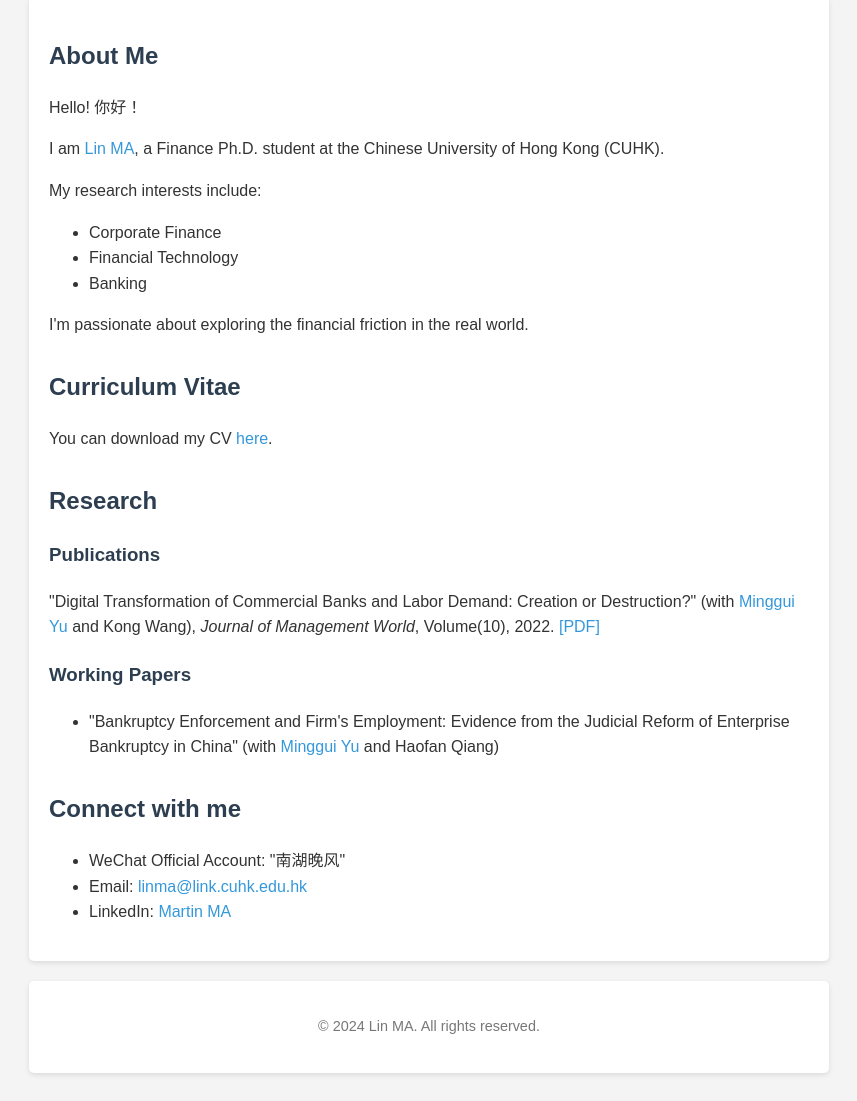
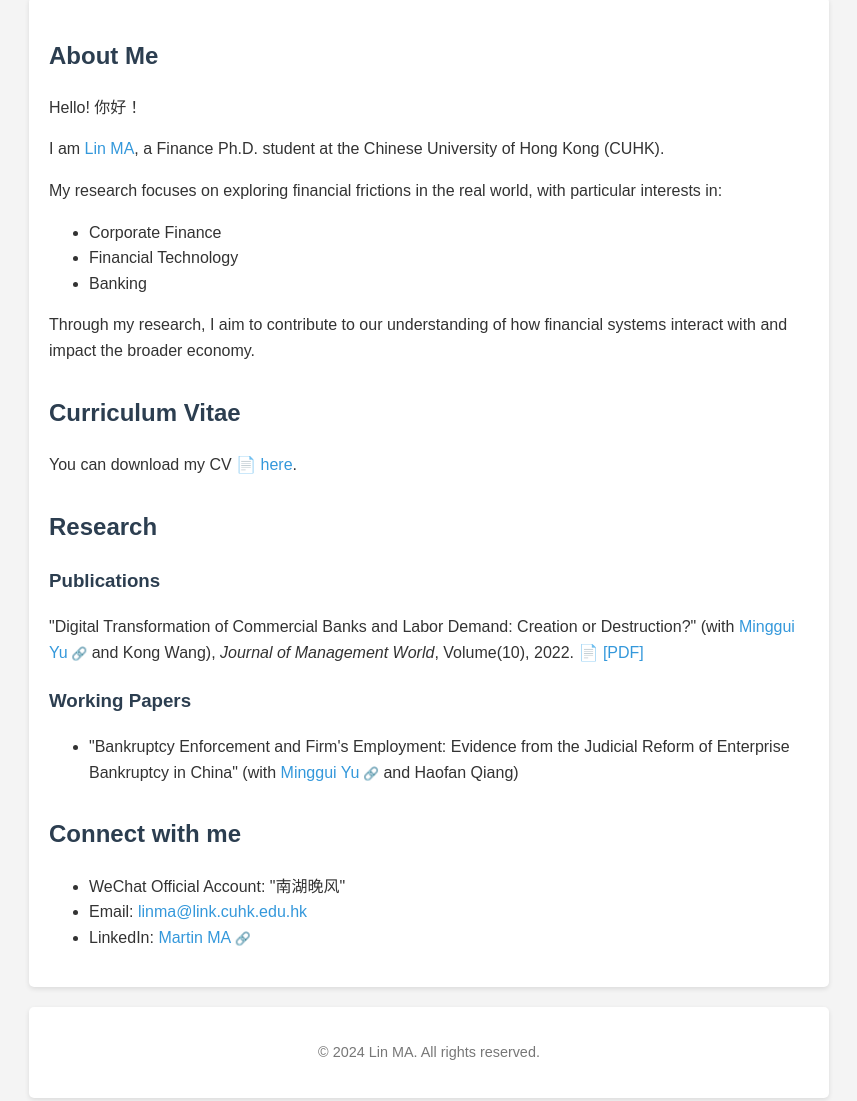
Before and after one commit to linma-cuhk/linma-cuhk.github.io, a plain HTML site: page index.html in a window 1280 px wide. Shown: the part 219-1320 px from the top of the page, without its empty margins (211-1068 px from the left). Drawn offline with Linux system fonts and the light colour scheme.

Commit message:
Update index.html

```diff
--- a/index.html
+++ b/index.html
@@ -62,6 +62,13 @@
             font-size: 0.9em;
             color: #777;
         }
+        .pdf-link:before {
+            content: "📄 ";
+        }
+        .external-link:after {
+            content: " 🔗";
+            font-size: 0.8em;
+        }
     </style>
 </head>
 <body>
@@ -84,31 +91,31 @@
 
             <p>I am <span class="highlight">Lin MA</span>, a Finance Ph.D. student at the Chinese University of Hong Kong (CUHK).</p>
 
-            <p>My research interests include:</p>
+            <p>My research focuses on exploring financial frictions in the real world, with particular interests in:</p>
             <ul>
                 <li>Corporate Finance</li>
                 <li>Financial Technology</li>
                 <li>Banking</li>
             </ul>
 
-            <p>I'm passionate about exploring the financial friction in the real world.</p>
+            <p>Through my research, I aim to contribute to our understanding of how financial systems interact with and impact the broader economy.</p>
         </section>
 
         <section id="cv" class="cv">
             <h2>Curriculum Vitae</h2>
-            <p>You can download my CV <a href="resource/MA_Lin_CV.pdf" target="_blank">here</a>.</p>
+            <p>You can download my CV <a href="resource/MA_Lin_CV.pdf" target="_blank" class="pdf-link">here</a>.</p>
         </section>
 
         <section id="research" class="research">
             <h2>Research</h2>
             <div class="paper">
                 <h3>Publications</h3>
-                <p>"Digital Transformation of Commercial Banks and Labor Demand: Creation or Destruction?" (with <a href="https://dtfe.zuel.edu.cn/szjsyxdjryw-szjsyw_kytd/szjsyxdjryw_cont_person/details-33621.html" target="_blank">Minggui Yu</a> and Kong Wang), <i>Journal of Management World</i>, Volume(10), 2022. <a href="resource/papers/Digital_Transformation_of_Commercial_Banks_and_Labor_Demand.pdf" target="_blank">[PDF]</a></p>
+                <p>"Digital Transformation of Commercial Banks and Labor Demand: Creation or Destruction?" (with <a href="https://dtfe.zuel.edu.cn/szjsyxdjryw-szjsyw_kytd/szjsyxdjryw_cont_person/details-33621.html" target="_blank" class="external-link">Minggui Yu</a> and Kong Wang), <i>Journal of Management World</i>, Volume(10), 2022. <a href="resource/papers/Digital_Transformation_of_Commercial_Banks_and_Labor_Demand.pdf" target="_blank" class="pdf-link">[PDF]</a></p>
             </div>
             <div class="paper">
                 <h3>Working Papers</h3>
                 <ul>
-                    <li>"Bankruptcy Enforcement and Firm's Employment: Evidence from the Judicial Reform of Enterprise Bankruptcy in China" (with <a href="https://dtfe.zuel.edu.cn/szjsyxdjryw-szjsyw_kytd/szjsyxdjryw_cont_person/details-33621.html" target="_blank">Minggui Yu</a> and Haofan Qiang)</li>
+                    <li>"Bankruptcy Enforcement and Firm's Employment: Evidence from the Judicial Reform of Enterprise Bankruptcy in China" (with <a href="https://dtfe.zuel.edu.cn/szjsyxdjryw-szjsyw_kytd/szjsyxdjryw_cont_person/details-33621.html" target="_blank" class="external-link">Minggui Yu</a> and Haofan Qiang)</li>
                 </ul>
             </div>
         </section>
@@ -118,7 +125,10 @@
             <ul>
                 <li>WeChat Official Account: "南湖晚风"</li>
                 <li>Email: <a href="mailto:linma@link.cuhk.edu.hk">linma@link.cuhk.edu.hk</a></li>
-                <li>LinkedIn: <a href="https://www.linkedin.com/in/martin-ma-9924a6210" target="_blank">Martin MA</a></li>
+                <li>LinkedIn: <a href="https://www.linkedin.com/in/martin-ma-9924a6210" target="_blank" class="external-link">Martin MA</a></li>
+                <!-- 如果有的话，可以添加以下内容 -->
+                <!-- <li>Google Scholar: <a href="YOUR_GOOGLE_SCHOLAR_LINK" target="_blank" class="external-link">Lin MA</a></li> -->
+                <!-- <li>ORCID: <a href="YOUR_ORCID_LINK" target="_blank" class="external-link">Lin MA</a></li> -->
             </ul>
         </section>
     </main>
```
